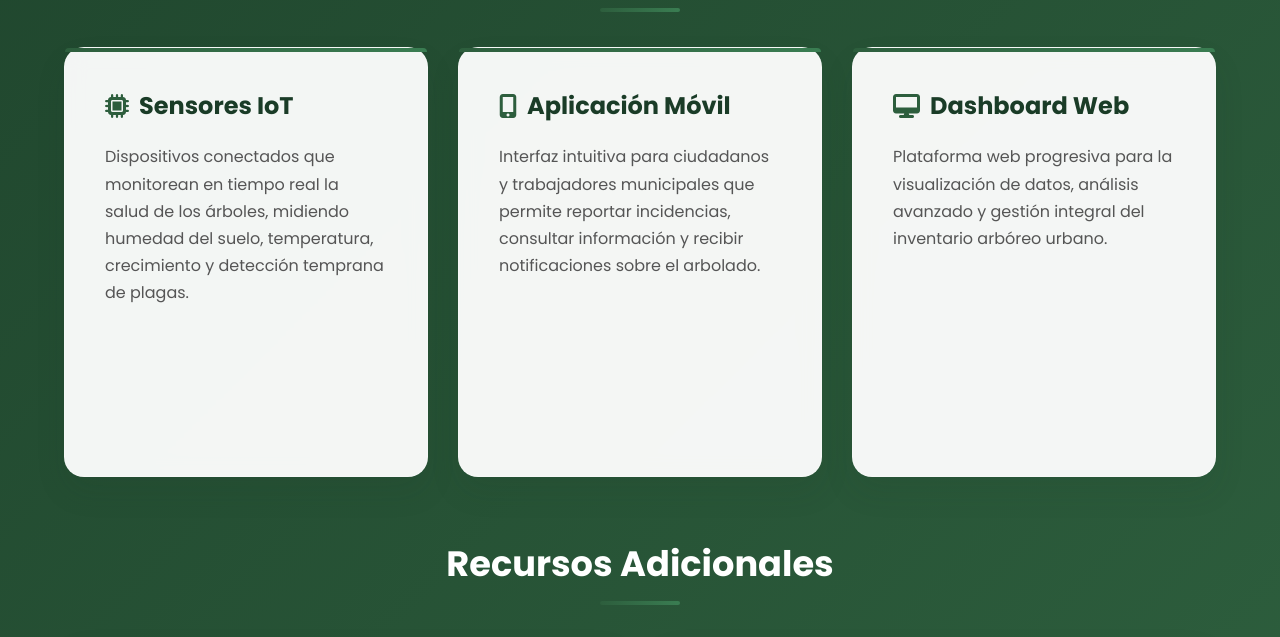
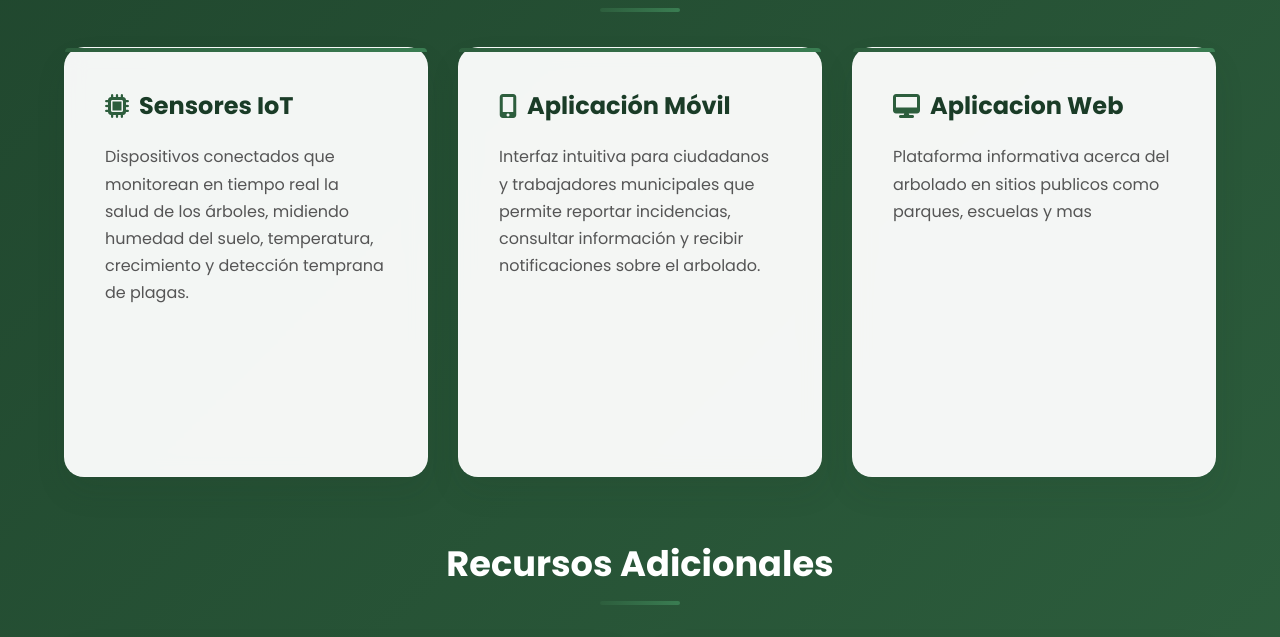
Before and after one commit to EricLeonardoAlonsoVelazquez/Aplicaciones-WEB-Progresivas, a plain HTML site: page frontend/index.html in a window 1280 px wide. Shown: the part 1134-1771 px from the top of the page. Drawn offline with Linux system fonts and the light colour scheme.

Commit message:
Update index.html

```diff
--- a/frontend/index.html
+++ b/frontend/index.html
@@ -70,8 +70,8 @@
                     <p>Interfaz intuitiva para ciudadanos y trabajadores municipales que permite reportar incidencias, consultar información y recibir notificaciones sobre el arbolado.</p>
                 </div>
                 <div class="card">
-                    <h3><i class="fas fa-desktop"></i> Dashboard Web</h3>
-                    <p>Plataforma web progresiva para la visualización de datos, análisis avanzado y gestión integral del inventario arbóreo urbano.</p>
+                    <h3><i class="fas fa-desktop"></i> Aplicacion Web</h3>
+                    <p>Plataforma informativa acerca del arbolado en sitios publicos como parques, escuelas y mas</p>
                 </div>
             </div>
 
```
